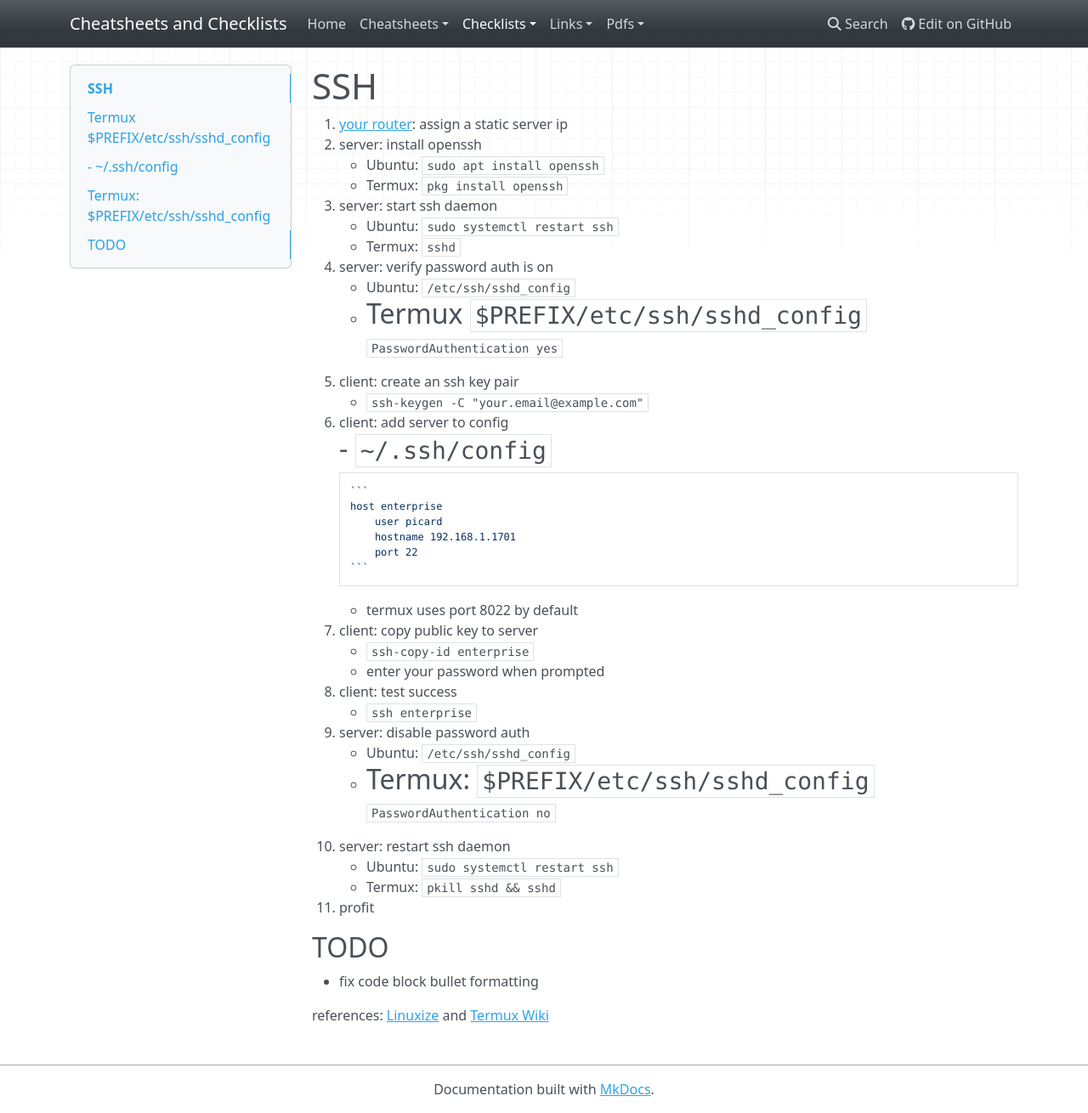
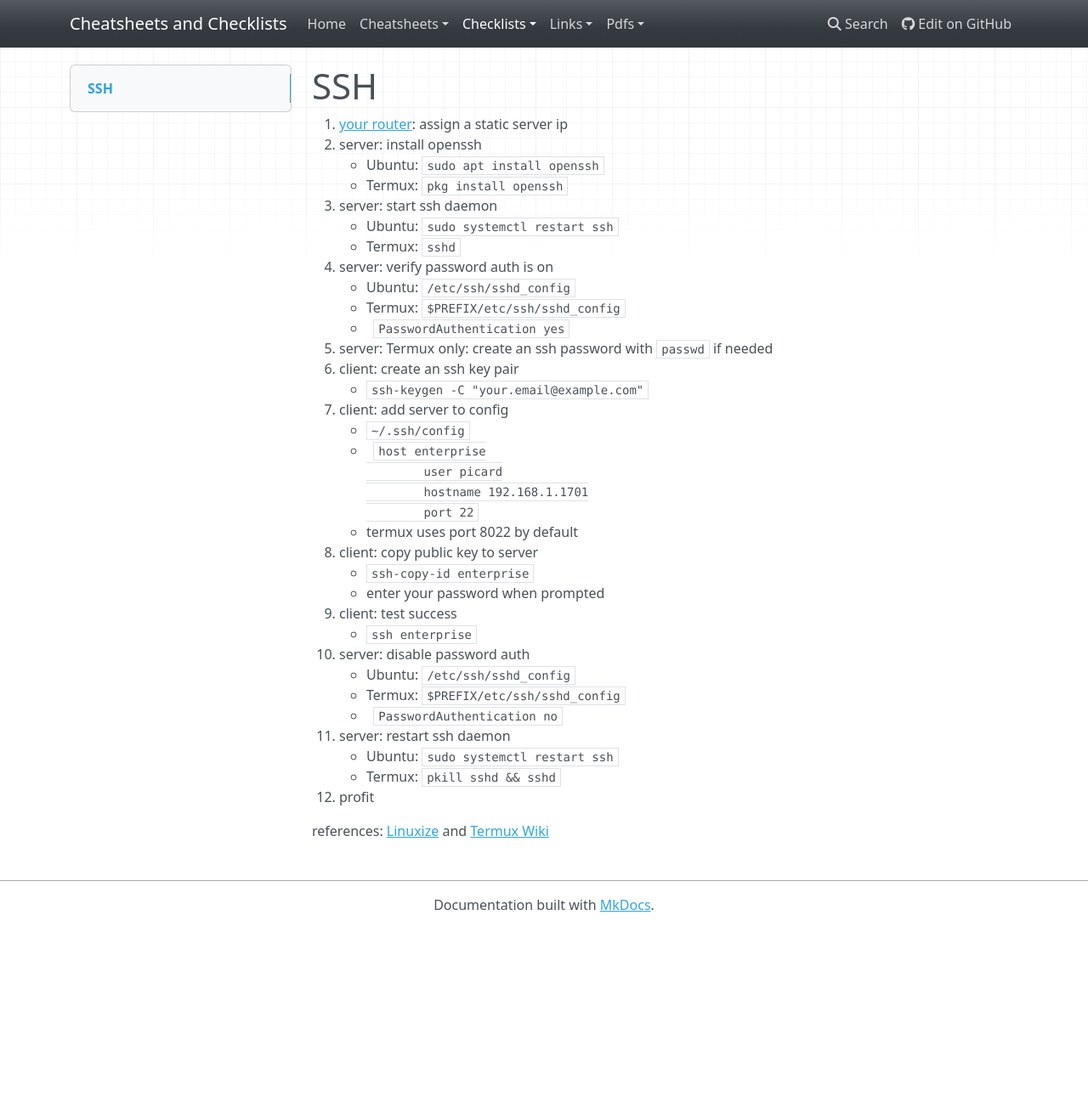
Before and after one commit to buckmanc/cheatsheets_and_checklists, an MkDocs documentation site: the page built from docs/checklists/ssh.md, in a window 1280 px wide and 1310 px high. Shown: the whole window at 85% size. Built offline with MkDocs 1.6.1, drawn with Linux system fonts in a browser that asks for light colours; nearby versions of some CDN libraries.

Commit message:
update ssh guide

````diff
--- a/docs/checklists/ssh.md
+++ b/docs/checklists/ssh.md
@@ -9,16 +9,17 @@
     - Termux: `sshd`
 1. server: verify password auth is on
     - Ubuntu: `/etc/ssh/sshd_config`
-    - Termux `$PREFIX/etc/ssh/sshd_config`
-    -
+    - Termux: `$PREFIX/etc/ssh/sshd_config`
+    - &nbsp;
         ```
         PasswordAuthentication yes
         ```
+1. server: Termux only: create an ssh password with `passwd` if needed
 1. client: create an ssh key pair
     - `ssh-keygen -C "your.email@example.com"`
 1. client: add server to config
     - `~/.ssh/config`
-    -
+    - &nbsp;
         ```
         host enterprise
             user picard
@@ -34,7 +35,7 @@
 1. server: disable password auth
     - Ubuntu: `/etc/ssh/sshd_config`
     - Termux: `$PREFIX/etc/ssh/sshd_config`
-    -
+    - &nbsp;
         ```
         PasswordAuthentication no
         ```
@@ -43,8 +44,4 @@
     - Termux: `pkill sshd && sshd`
 1. profit
 
-## TODO
-
-- fix code block bullet formatting
-
 references: [Linuxize](https://linuxize.com/post/how-to-setup-passwordless-ssh-login) and [Termux Wiki](https://wiki.termux.com/wiki/Remote_Access)
````
Also changed, not shown: 1 other file.
